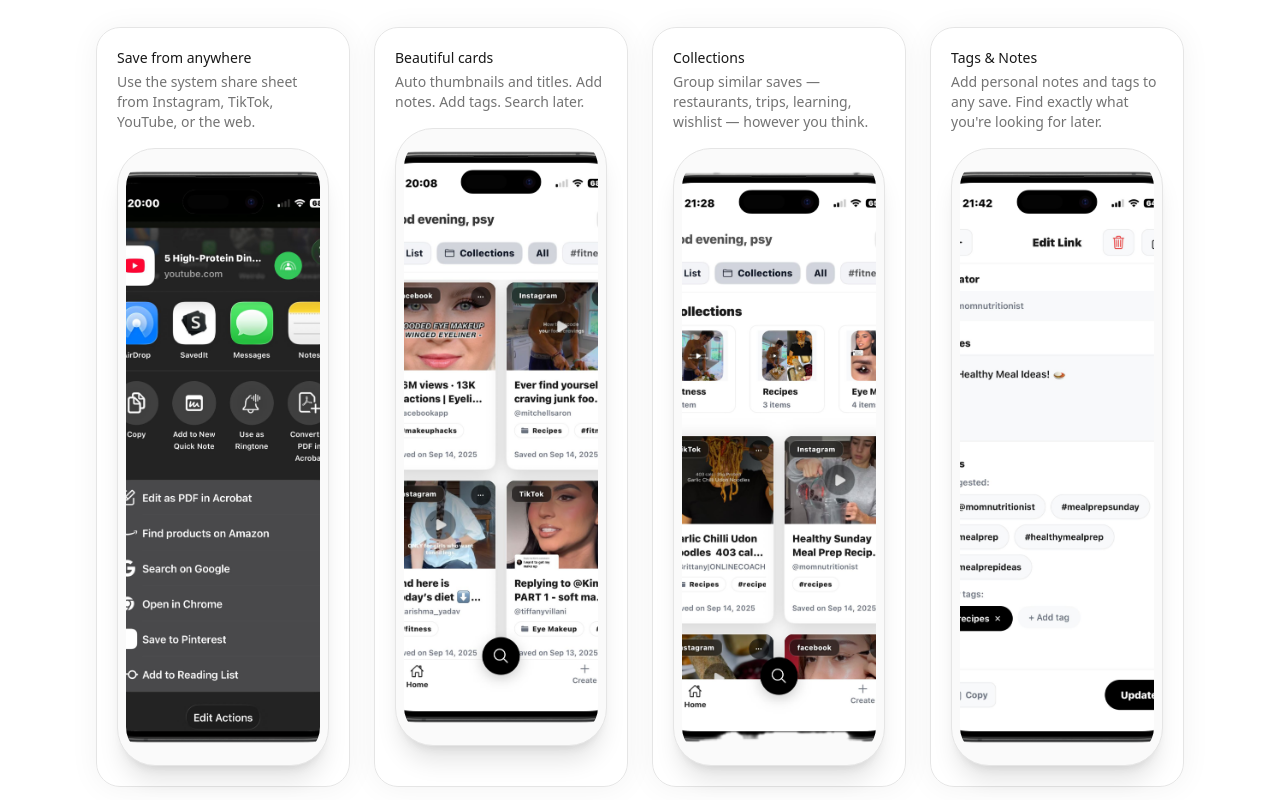
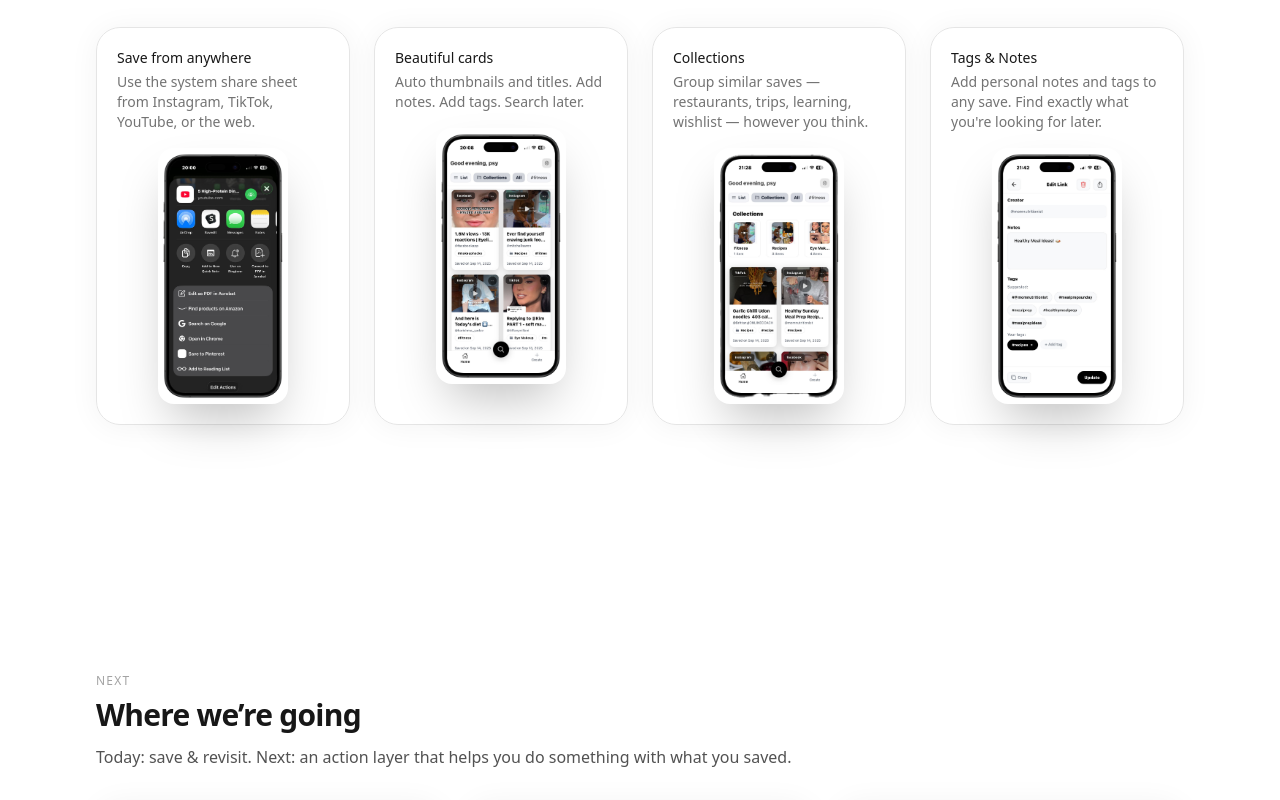
Before and after one commit to TanmayG12/Savedit-Site, a Next.js app: page / in a window 1280 px wide. Shown: the part 1180-1980 px from the top of the page. Built offline with nearby package versions, Linux system fonts and the light colour scheme.

Commit message:
fix: remove ugly DeviceFrame containers, clean up images, improve typing text contrast

```diff
--- a/app/page.tsx
+++ b/app/page.tsx
@@ -240,7 +240,7 @@ function RotatingBenefits({
   return (
     <div
       aria-live="polite"
-      className={`mt-3 flex items-center text-base text-neutral-500 transition-opacity duration-300 dark:text-neutral-400 ${fading ? "opacity-0" : "opacity-100"}`}
+      className={`mt-3 flex items-center text-base text-neutral-900 transition-opacity duration-300 dark:text-white ${fading ? "opacity-0" : "opacity-100"}`}
     >
       <span className="truncate">{typed}</span>
       {!reduced && <span className="ml-1 inline-block h-5 w-[2px] animate-pulse bg-current" />}
@@ -277,7 +277,6 @@ function Hero() {
     "Add tags and notes that you’ll actually find later.",
     "Collections for trips, recipes, workouts, learning.",
     "Blazing-fast search across everything you saved.",
-    "Works even without an account.",
     "Offline-first. Your saves don’t disappear.",
     "Private by design. No selling. No snooping.",
     "Smart dedupe for repeated links.",
@@ -367,19 +366,51 @@ function Today() {
         />
         <div className="grid grid-cols-1 gap-6 md:grid-cols-2 lg:grid-cols-4">
           <Card title="Save from anywhere" desc="Use the system share sheet from Instagram, TikTok, YouTube, or the web.">
-            <DeviceFrame src="/Screenshots/Features/save-interface.png" alt="Share to SavedIt" />
+            <div className="flex justify-center">
+              <Image
+                src="/Screenshots/Features/save-interface.png"
+                alt="Share to SavedIt"
+                width={1200}
+                height={900}
+                className="h-64 w-auto rounded-2xl object-cover shadow-2xl"
+              />
+            </div>
           </Card>
 
           <Card title="Beautiful cards" desc="Auto thumbnails and titles. Add notes. Add tags. Search later.">
-            <DeviceFrame src="/Screenshots/Features/Cards.png" alt="Saved cards" />
+            <div className="flex justify-center">
+              <Image
+                src="/Screenshots/Features/Cards.png"
+                alt="Saved card"
+                width={1200}
+                height={900}
+                className="h-64 w-auto rounded-2xl object-cover shadow-2xl"
+              />
+            </div>
           </Card>
 
           <Card title="Collections" desc="Group similar saves — restaurants, trips, learning, wishlist — however you think.">
-            <DeviceFrame src="/Screenshots/Features/Collections.png" alt="Collections" />
+            <div className="flex justify-center">
+              <Image
+                src="/Screenshots/Features/Collections.png"
+                alt="Collections"
+                width={1200}
+                height={900}
+                className="h-64 w-auto rounded-2xl object-cover shadow-2xl"
+              />
+            </div>
           </Card>
 
           <Card title="Tags & Notes" desc="Add personal notes and tags to any save. Find exactly what you're looking for later.">
-            <DeviceFrame src="/Screenshots/Features/notesandtags.png" alt="Tags and notes interface" />
+            <div className="flex justify-center">
+              <Image
+                src="/Screenshots/Features/notesandtags.png"
+                alt="Tags and notes interface"
+                width={1200}
+                height={900}
+                className="h-64 w-auto rounded-2xl object-cover shadow-2xl"
+              />
+            </div>
           </Card>
         </div>
       </Container>
@@ -452,9 +483,12 @@ function About() {
               offline or online, authenticated or not — because reliability shouldn’t be a feature you pay extra for.
             </p>
           </div>
-          <DeviceFrame
+          <Image
             src="/Screenshots/Features/whysaveditexists.png"
             alt="Why SavedIt exists - showing scattered saves vs organized saves"
+            width={1080}
+            height={2336}
+            className="mx-auto h-auto w-full max-w-[340px]"
           />
         </div>
       </Container>
```
